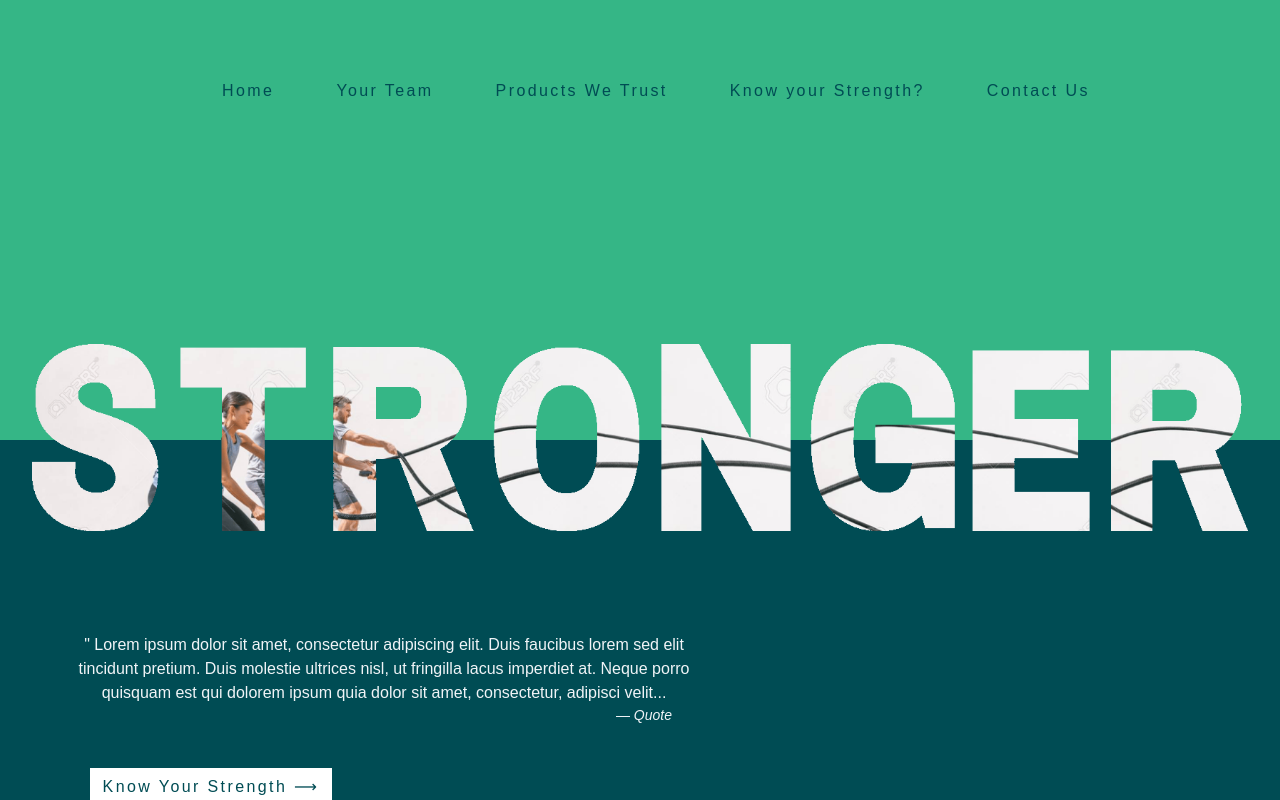
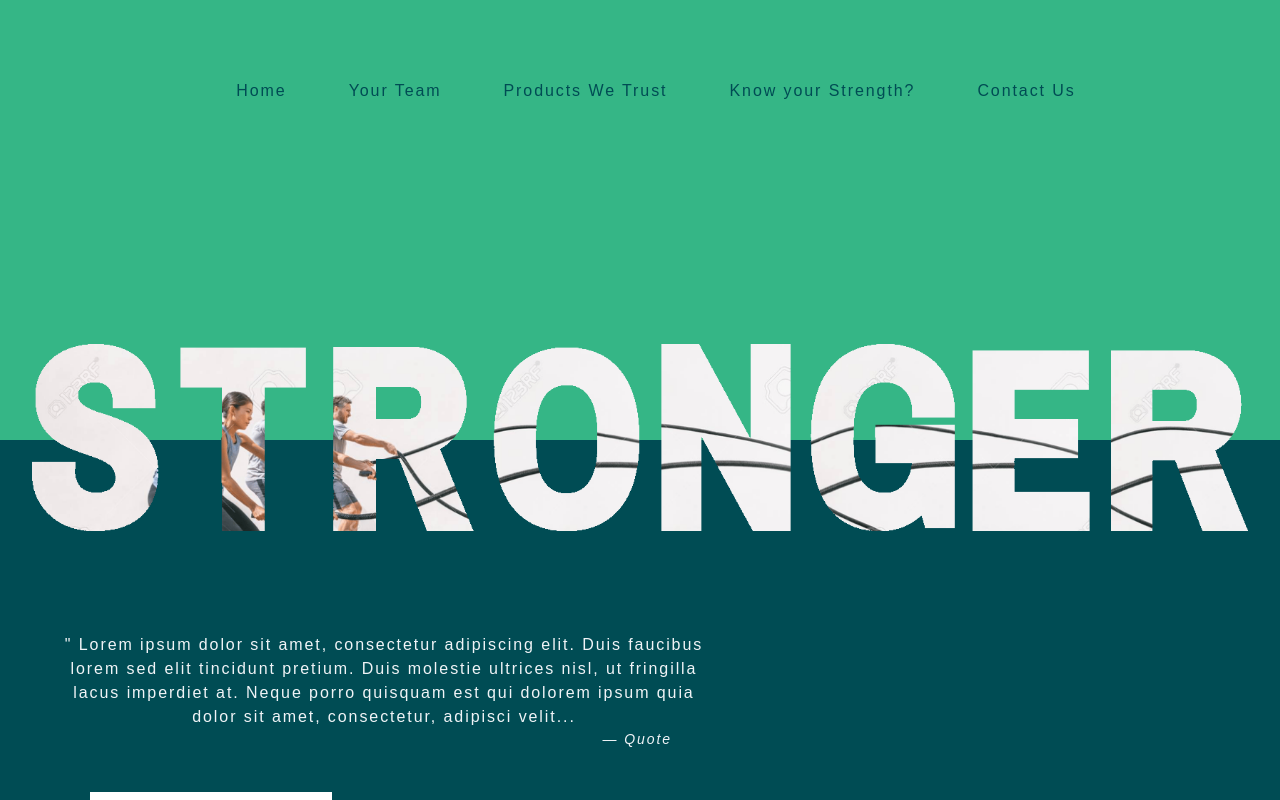
Before and after one commit to Aranesh22/mcf, a React (Create React App) app in the folder client/: page / in a window 1280 px wide. Shown: the top 800 px of the page. Built offline with nearby package versions, Linux system fonts and the light colour scheme; a small style sheet from the web is missing.

Commit message:
Update App.css

```diff
--- a/client/src/App.css
+++ b/client/src/App.css
@@ -8,12 +8,13 @@
 .body{
     background-color: #F7FCFF !important;
     font-family: 'Messina Sans', sans-serif;
+    letter-spacing: 0.15rem;
 
 }
 
 *{
   color: #F8F8F8;
-
+  letter-spacing: 0.12rem;
   font-family: 'Messina Sans', sans-serif;
   font-weight: 400;
   min-height: 0vw;
```
